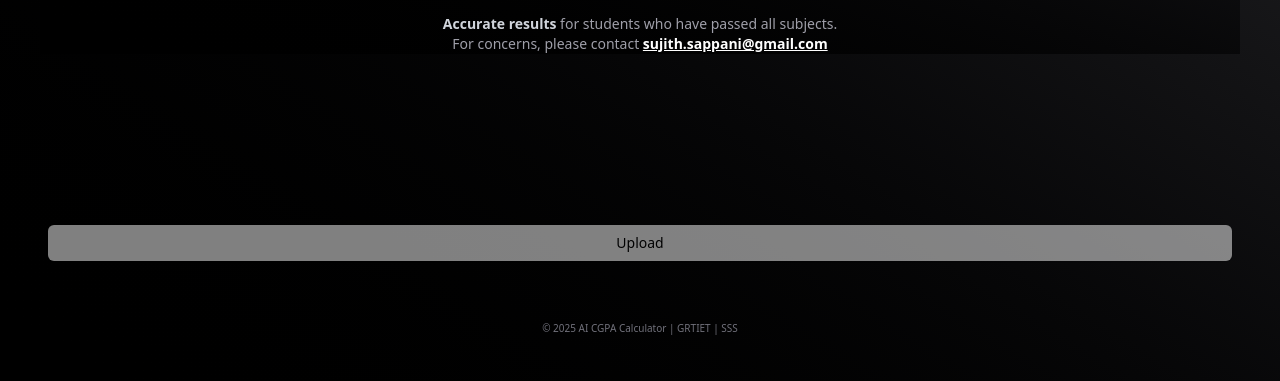
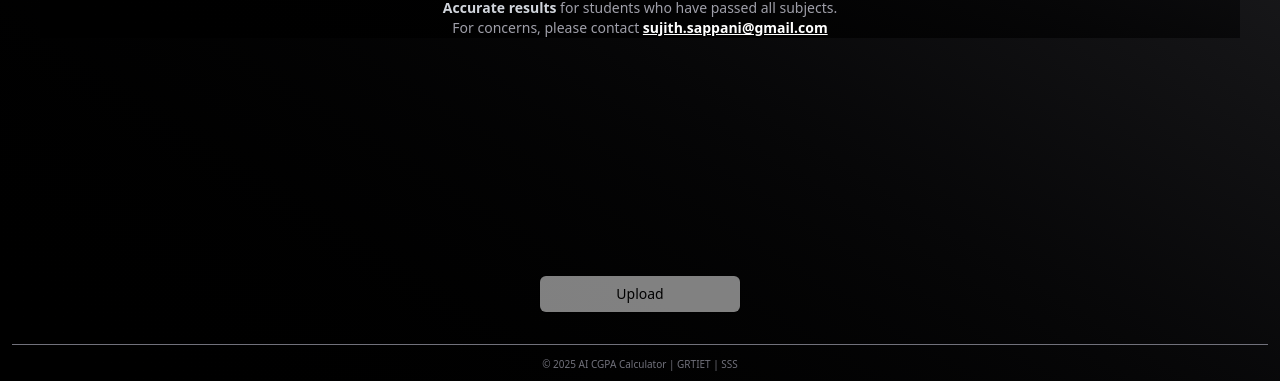
Before and after one commit to Lovedragn/AI_CGPA_Calculator, a Next.js app in the folder frontend/: page / in a window 1280 px wide. Shown: the part 416-797 px from the top of the page. Built offline with nearby package versions, Linux system fonts and the light colour scheme; no server answers.

Commit message:
Chagesn in UI

```diff
--- a/frontend/src/app/page.js
+++ b/frontend/src/app/page.js
@@ -4,7 +4,7 @@ import Navmenu from "../components/Base/navmenu";
 import Fileuploads from "@/components/Base/fileupload";
 import { Drawers } from "@/components/Base/drawer";
 import { Button } from "@/components/ui/button";
-import { Link } from "lucide-react";
+import { Skeleton } from "@/components/ui/skeleton";
 
 // Load the backend URL from the environment variable
 const API_URL = process.env.NEXT_PUBLIC_API_URL;
@@ -46,9 +46,9 @@ const App = ({ outerfile }) => {
   };
 
   return (
-    <div className="flex flex-col items-center w-full h-screen justify-between p-7 gap-10 bg-gradient-to-tr from-black to-zinc-800 overflow-hidden">
+    <div className="flex flex-col items-center w-full h-screen justify-between p-3 gap-10 bg-gradient-to-tr from-black to-zinc-800 overflow-hidden">
       <div className="flex flex-col gap-5 bg-gradient-to-tr items-center from-black to-zinc-800 w-full max-w-[1200px] min-w-[300px] max-h-[1080px]">
-        <div className="flex w-full justify-start">
+        <div className="flex w-full justify-start ">
           <Navmenu />
         </div>
         <div className="flex flex-col items-center gap-5 w-full ">
@@ -58,7 +58,10 @@ const App = ({ outerfile }) => {
             <h1 className="text-7xl lg:text-9xl text-white text-shadow-border font-bold">
               {results.cgpa}
             </h1>
+          ) : Loading ? (
+            <Skeleton className="w-[9rem] h-[9rem] rounded-3xl" />
           ) : (
+
             <p className="relative z-20 font-thin text-zinc-400 text-sm mt-2 text-center">
               <span className="font-bold text-gray-300">Accurate results</span>{" "}
               for students who have passed all subjects.
@@ -74,10 +77,10 @@ const App = ({ outerfile }) => {
         </div>
       </div>
 
-      <div className="flex flex-col item-center h-full w-full p-5 ">
-        <div className="flex flex-col item-center justify-end pb-15 gap-5 h-full w-full">
+      <div className="flex flex-col items-center h-full w-full ">
+        <div className="flex flex-col item-center justify-end  gap-5 h-full w-full max-w-[200px]">
           <Button
-            className={`${Loading ? "bg-gray-400 cursor-not-allowed" : ""}` }
+            className={`${Loading ? "bg-gray-400 cursor-not-allowed" : ""}`}
             onClick={uploadFile}
             disabled={Loading || !file}
           >
@@ -89,10 +92,10 @@ const App = ({ outerfile }) => {
             </div>
           )}
 
-          {results !=null ? <Drawers result={results}/> : "" }
+          {results != null ? <Drawers result={results} /> : ""}
         </div>
 
-        <footer className="text-[10px] text-center text-zinc-500">
+        <footer className="text-[10px] w-full text-center text-zinc-500 border-t border-zinc-500 pt-3 mt-8">
           <p>
             &copy; {new Date().getFullYear()} AI CGPA Calculator | GRTIET | SSS
           </p>
--- a/frontend/src/components/ui/drawer.jsx
+++ b/frontend/src/components/ui/drawer.jsx
@@ -37,7 +37,7 @@ function DrawerOverlay({
     <DrawerPrimitive.Overlay
       data-slot="drawer-overlay"
       className={cn(
-        "data-[state=open]:animate-in data-[state=closed]:animate-out data-[state=closed]:fade-out-0 data-[state=open]:fade-in-0 fixed inset-0 z-50 bg-black/70 ",
+        "data-[state=open]:animate-in data-[state=closed]:animate-out data-[state=closed]:fade-out-0 data-[state=open]:fade-in-0 fixed inset-0 z-50 bg-black/40 ",
         className
       )}
       {...props} />
```
